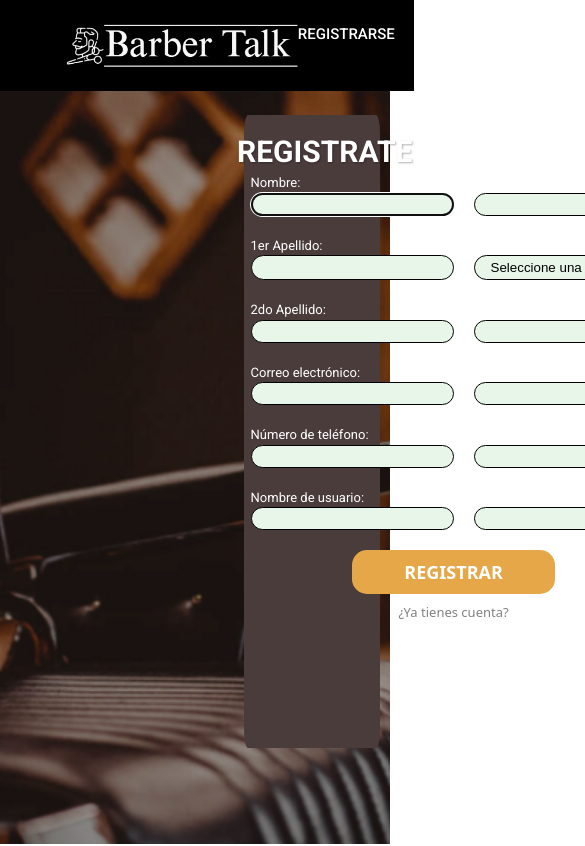
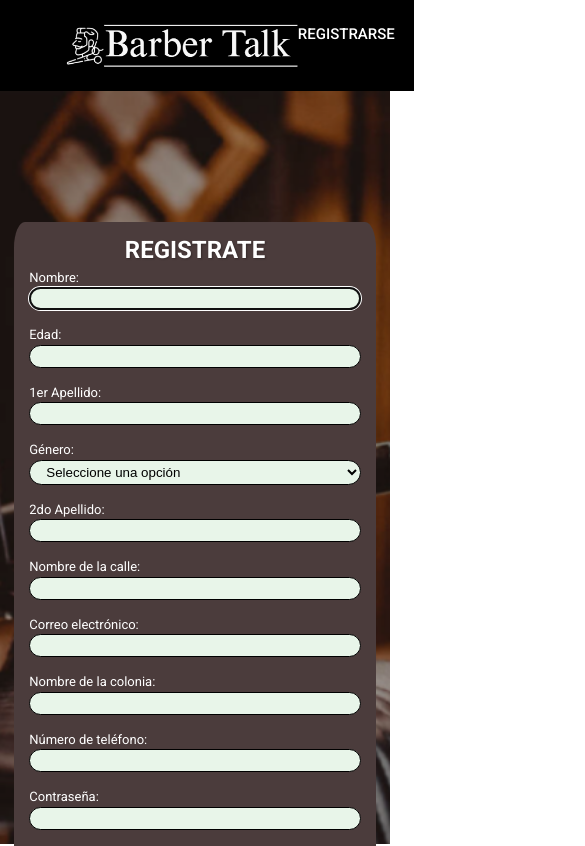
Before and after one commit to RaquelA3/barbertalk4, a React (Vite) app: page /registro in a window 390 px wide. Shown: the top 846 px of the page, 585 px wide, since content can reach past the window. Built offline with nearby package versions, Linux system fonts and the light colour scheme; no server answers.

Commit message:
Acomode la pantalla de registro para celular

```diff
--- a/src/styles/registro.css
+++ b/src/styles/registro.css
@@ -106,3 +106,39 @@ h1{
 .cuenta a:hover{
     color: white;
 }
+
+
+/* Para version celular */
+@media (max-width: 768px) {
+    .cuadro-registro {
+        width: 85%;
+        height: 128%;
+        margin-left: 0;
+        margin-top: 115%;
+        padding: 15px;
+    }
+
+    h1 {
+        font-size: 24px;
+        margin-left: 0;
+        margin-top: 0%;
+    }
+
+    .grid-formulario {
+        grid-template-columns: 1fr; /* Una sola columna */
+        gap: 15px;
+        margin: 0;
+    }
+
+    .boton-registrar {
+        margin-left: 0;
+        width: 100%;
+        font-size: 16px;
+    }
+
+    .cuenta {
+        margin-left: 0;
+        font-size: 12px;
+        margin-top: -12%;
+    }
+}
```
